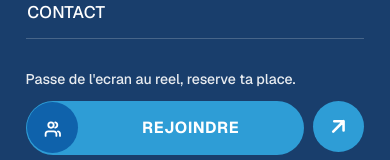
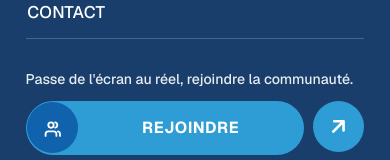
Before and after one commit to gauthierntudi/var4, a Next.js app: page / in a window 390 px wide. Both pictures are taken after a click on the button 356 px from the left and 33 px from the top of the page. Shown: the part 412-572 px from the top of the page. Built offline with nearby package versions, Linux system fonts and the light colour scheme; no server answers; the database is empty.

Commit message:
ajust text on sidebar mobile

```diff
--- a/src/components/layout/SiteHeader.tsx
+++ b/src/components/layout/SiteHeader.tsx
@@ -277,7 +277,7 @@ export function SiteHeader({ subpage = false }: SiteHeaderProps) {
 
           <div className="hero-header__mobile-cta">
             <p className="hero-header__mobile-cta-text">
-              Passe de l&apos;ecran au reel, reserve ta place.
+              Passe de l&apos;écran au réel, rejoindre la communauté.
             </p>
             <InscriptionOpenLink
               className="hero-header__mobile-button"
```
